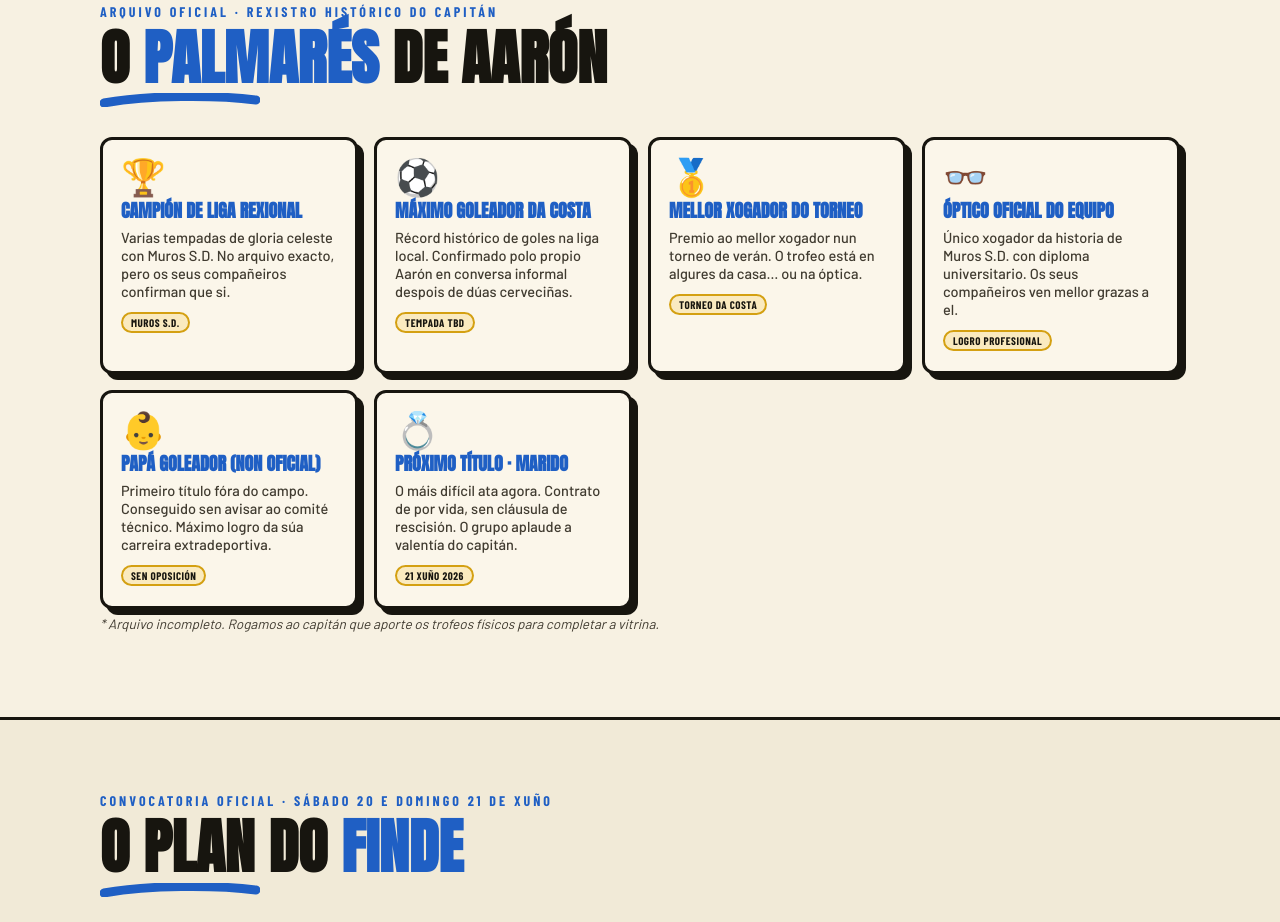
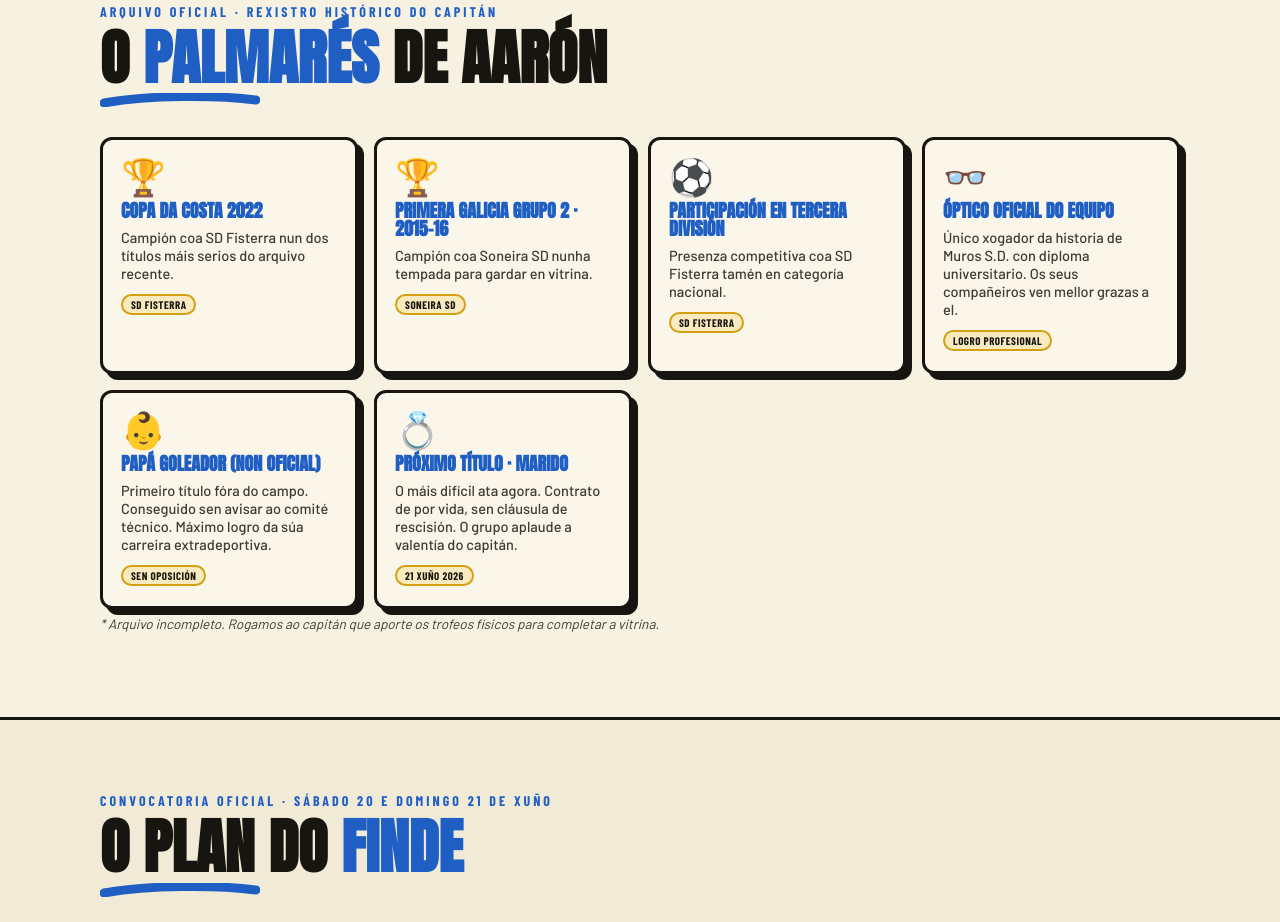
Before and after one commit to Rdosil/Despedida-Aaron, a plain HTML site: page index.html in a window 1280 px wide. Shown: the part 846-1768 px from the top of the page. Drawn offline with nearby package versions, Linux system fonts and the light colour scheme; no server answers; a web font is replaced by a local one.

Commit message:
Update Aaron palmares

```diff
--- a/index.html
+++ b/index.html
@@ -251,21 +251,21 @@
     <div class="palm-grid">
       <div class="card palm-card">
         <div class="palm-icon">🏆</div>
-        <h3>Campión de Liga Rexional</h3>
-        <p>Varias tempadas de gloria celeste con Muros S.D. No arquivo exacto, pero os seus compañeiros confirman que si.</p>
-        <span class="palm-year">Muros S.D.</span>
+        <h3>Copa da Costa 2022</h3>
+        <p>Campión coa SD Fisterra nun dos títulos máis serios do arquivo recente.</p>
+        <span class="palm-year">SD Fisterra</span>
+      </div>
+      <div class="card palm-card">
+        <div class="palm-icon">🏆</div>
+        <h3>Primera Galicia Grupo 2 · 2015-16</h3>
+        <p>Campión coa Soneira SD nunha tempada para gardar en vitrina.</p>
+        <span class="palm-year">Soneira SD</span>
       </div>
       <div class="card palm-card">
         <div class="palm-icon">⚽</div>
-        <h3>Máximo Goleador da Costa</h3>
-        <p>Récord histórico de goles na liga local. Confirmado polo propio Aarón en conversa informal despois de dúas cerveciñas.</p>
-        <span class="palm-year">Tempada TBD</span>
-      </div>
-      <div class="card palm-card">
-        <div class="palm-icon">🥇</div>
-        <h3>Mellor Xogador do Torneo</h3>
-        <p>Premio ao mellor xogador nun torneo de verán. O trofeo está en algures da casa… ou na óptica.</p>
-        <span class="palm-year">Torneo da Costa</span>
+        <h3>Participación en Tercera División</h3>
+        <p>Presenza competitiva coa SD Fisterra tamén en categoría nacional.</p>
+        <span class="palm-year">SD Fisterra</span>
       </div>
       <div class="card palm-card">
         <div class="palm-icon">👓</div>
```
